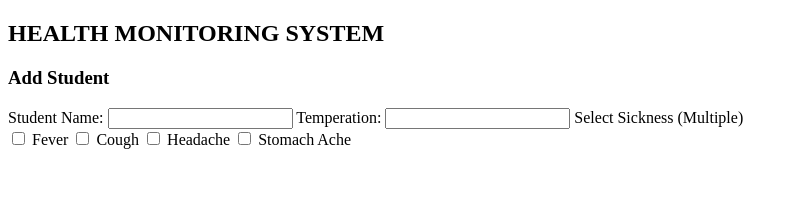
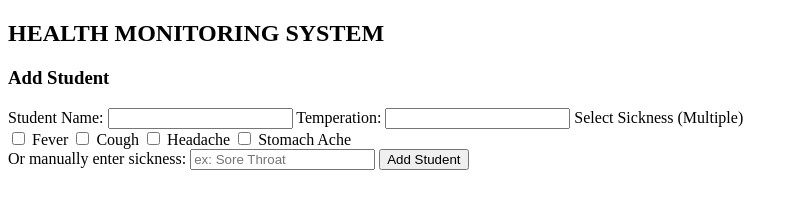
Before and after one commit to J-mar19/Classroom-Health-Monitoring-System, a plain HTML site: page index.html in a window 1280 px wide. Shown: the whole page, without its empty margins (0-798 px from the left). Drawn offline with Linux system fonts and the light colour scheme.

Commit message:
Added Button

```diff
--- a/index.html
+++ b/index.html
@@ -25,6 +25,12 @@
             <label><input type="checkbox" class="sickOption" value="Headache"> Headache</label>
             <label><input type="checkbox" class="sickOption" value="Stomach Ache"> Stomach Ache</label>
         </div>
+
+        <label>Or manually enter sickness:</label>
+        <input type="text" id="manualSickness" placeholder="ex: Sore Throat">
+
+        <button onclick="addStudent()">Add Student</button>
+
     </div>
 </body>
 </html>
```
